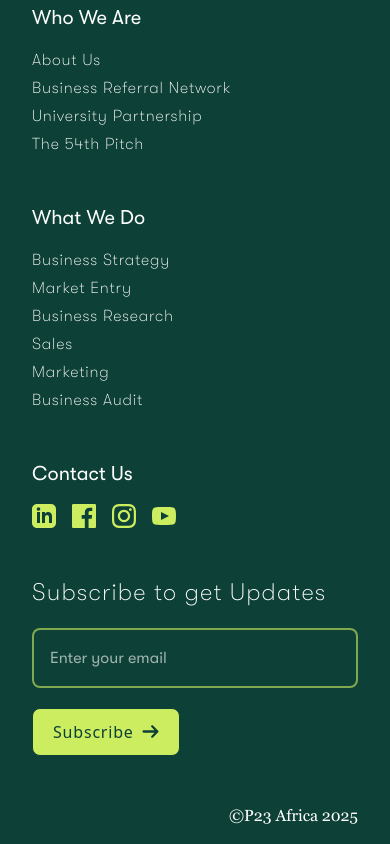
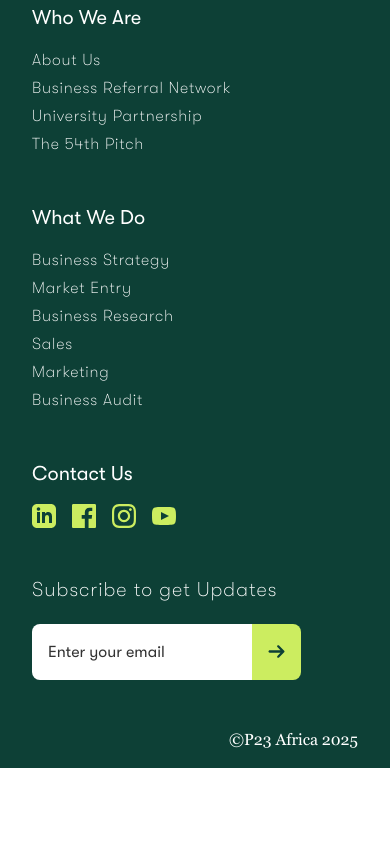
Before and after one commit to adex-badr18/p23-africa, a React (Vite) app: page / in a window 390 px wide. Shown: the part 3309-4153 px from the top of the page. After the commit the page ends 4077 px from the top, so only its background shows below. Built offline with nearby package versions, Linux system fonts and the light colour scheme.

Commit message:
feat: Create subcribe button for mobile

```diff
--- a/src/components/Footer.jsx
+++ b/src/components/Footer.jsx
@@ -7,6 +7,7 @@ import {
     FacebookIcon,
     InstagramIcon,
     YouTubeIcon,
+    ShortArrow,
 } from "./Icons";
 
 const Footer = () => {
@@ -100,10 +101,10 @@ const Footer = () => {
 
                 {/* Subscription Form */}
                 <div className="flex flex-col gap-5 w-full max-w-sm flex-1">
-                    <h3 className="font-light text-2xl text-white tracking-wider">
+                    <h3 className="font-light text-xl text-white tracking-wider">
                         Subscribe to get Updates
                     </h3>
-                    <form onSubmit={(e) => e.preventDefault()} className="flex">
+                    <form className="flex">
                         <label htmlFor="email-subscribe" className="sr-only">
                             Enter your email
                         </label>
@@ -111,15 +112,25 @@ const Footer = () => {
                             id="email-subscribe"
                             type="email"
                             placeholder="Enter your email"
-                            className="w-full bg-[#0D4036] border-2 border-[#CCED60]/60 rounded-lg p-4 text-white placeholder-white/60 focus:outline-none focus:border-brand-lime transition-colors"
+                            className="hidden md:inline-flex w-full bg-[#0D4036] border-2 border-[#CCED60]/60 rounded-lg p-4 text-white placeholder-white/60 focus:outline-none focus:border-brand-lime transition-colors"
                         />
+
+                        <div className="md:hidden relative">
+                            <input
+                                id="email-subscribe"
+                                type="email"
+                                placeholder="Enter your email"
+                                className="w-full text-[#0D4036] rounded-lg p-4 bg-white placeholder-[#333333] focus:outline-none focus:border-brand-lime transition-colors"
+                            />
+                            <button className="absolute inset-y-0 -ml-2 bg-[#CCED60] p-4 rounded-r-lg"><ShortArrow fill="#0D4036" /></button>
+                        </div>
                     </form>
 
                     <LinkButton
                         href="#"
                         variant="accent"
                         icon
-                        className="self-start"
+                        className="self-start hidden md:flex"
                     >
                         Subscribe
                     </LinkButton>
```
